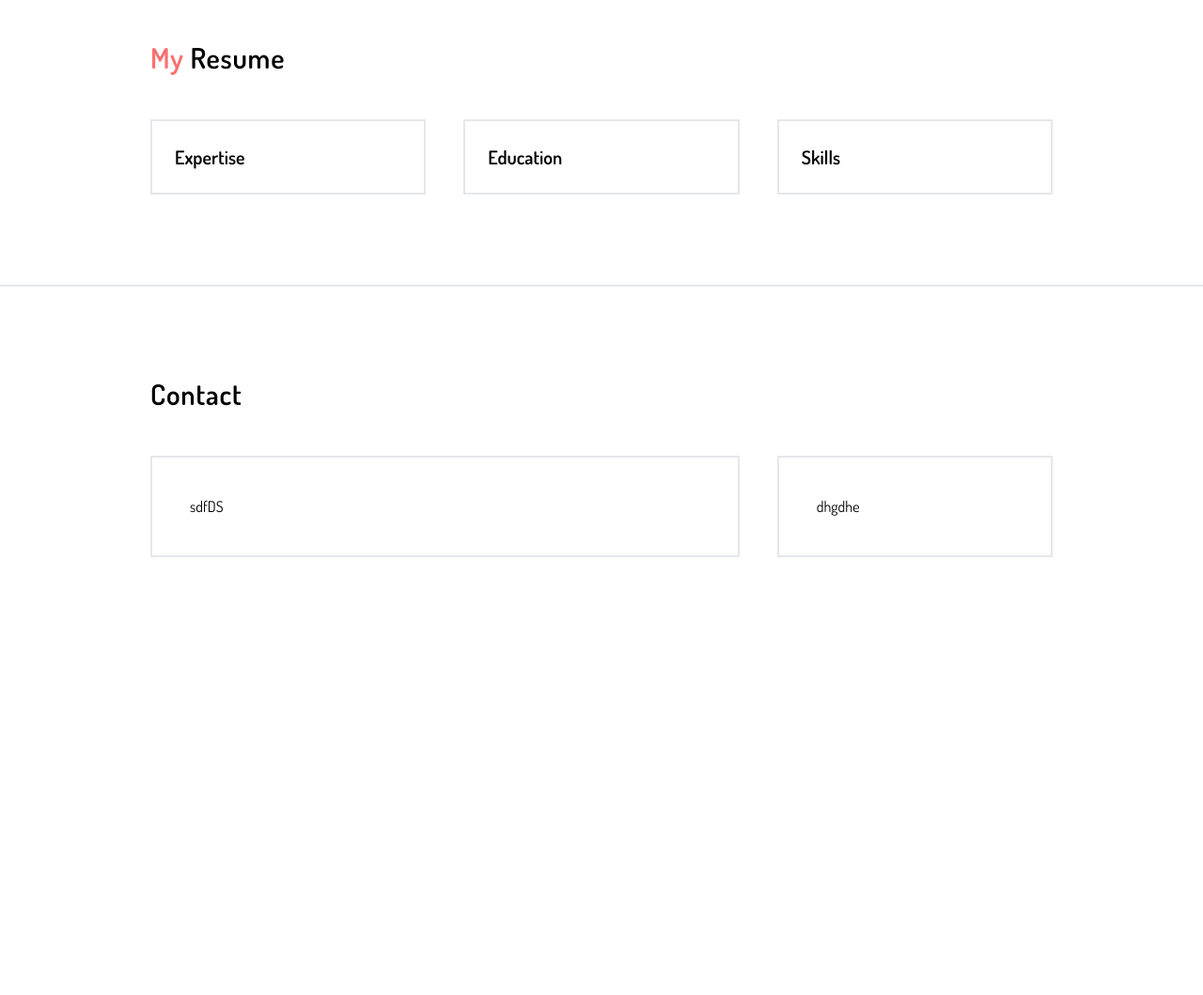
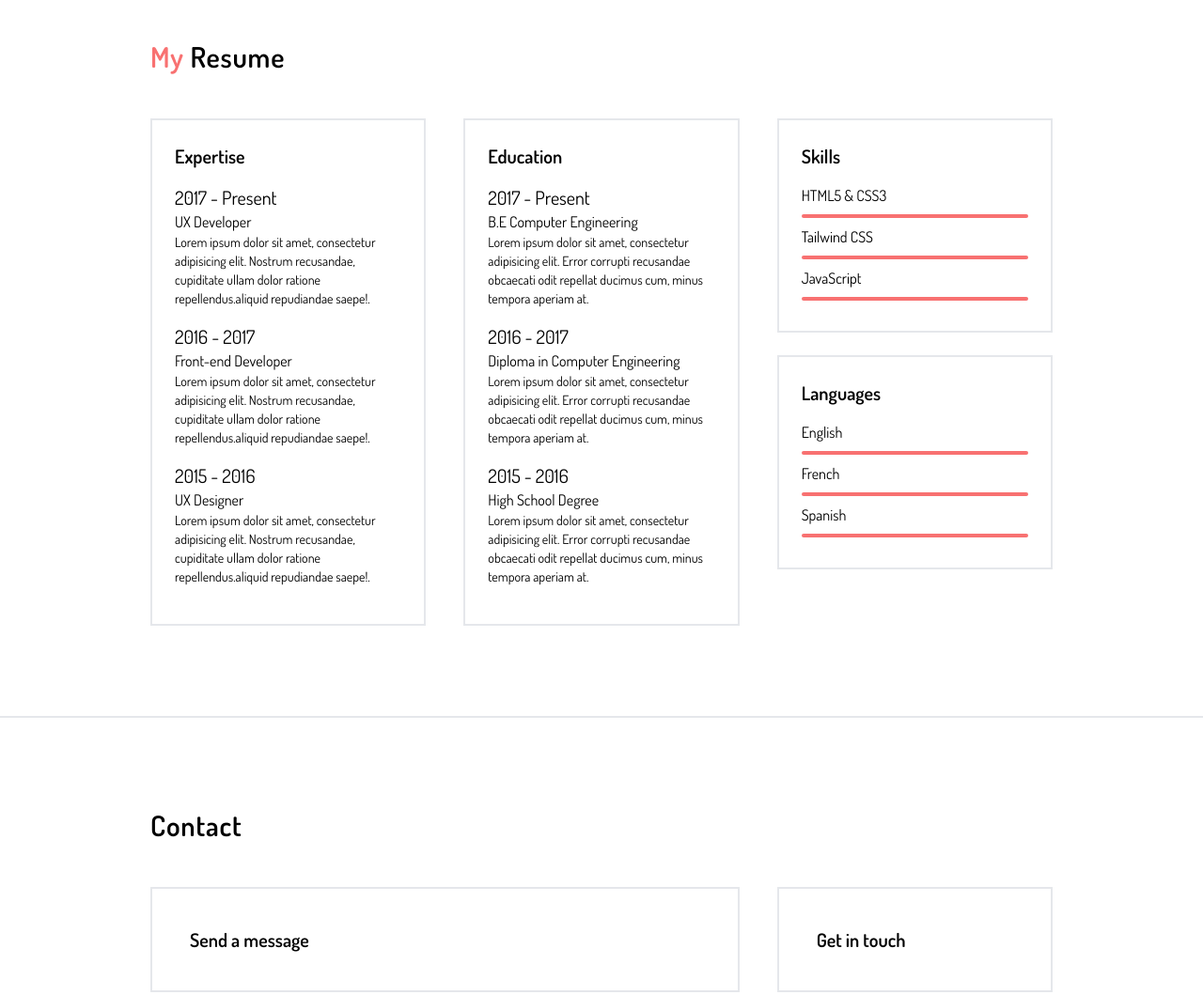
Before and after one commit to harigsr1998/Trial-Projects, a plain HTML site: page Portfolios/Portfolio 2/dist/index copy 1.html in a window 1280 px wide. Shown: the part 1160-2219 px from the top of the page at 94% size. Before the commit the page ends 1849 px from the top, so only its background shows below. Drawn offline with Linux system fonts and the light colour scheme.

Commit message:
Continue work on portfolio 2

```diff
--- a/Portfolios/Portfolio 2/dist/index copy 1.html
+++ b/Portfolios/Portfolio 2/dist/index copy 1.html
@@ -20,11 +20,11 @@
       </div>
 
       <header>
-        <div class="text-white mt-40 mx-40">
-          <h2 class="text-5xl">Hello, I am</h2>
-          <h1 class="text-9xl font-bold">John Doe</h1>
-          <h2 class="text-2xl tracking-wider">Frontend Designer | Developer</h2>
-          <div class="mt-8 mb-36 rounded-full bg-red-400 text-white px-3 py-1 inline-block">
+        <div class="text-white xl:mt-40 mt-32 xl:mx-40 mx-32">
+          <h2 class="xl:text-5xl text-3xl">Hello, I am</h2>
+          <h1 class="xl:text-9xl text-8xl font-bold">John Doe</h1>
+          <h2 class="xl:text-2xl text-xl tracking-wider">Frontend Designer | Developer</h2>
+          <div class=" xl:mt-8 mt-4 xl:mb-36 mb-28 rounded-full bg-red-400 px-3 py-1 inline-block">
             <svg xmlns="http://www.w3.org/2000/svg" fill="none" viewBox="0 0 24 24" stroke-width="1.5" stroke="currentColor" class="w-6 inline-block pr-1">
               <path stroke-linecap="round" stroke-linejoin="round" d="M6.72 13.829c-.24.03-.48.062-.72.096m.72-.096a42.415 42.415 0 0 1 10.56 0m-10.56 0L6.34 18m10.94-4.171c.24.03.48.062.72.096m-.72-.096L17.66 18m0 0 .229 2.523a1.125 1.125 0 0 1-1.12 1.227H7.231c-.662 0-1.18-.568-1.12-1.227L6.34 18m11.318 0h1.091A2.25 2.25 0 0 0 21 15.75V9.456c0-1.081-.768-2.015-1.837-2.175a48.055 48.055 0 0 0-1.913-.247M6.34 18H5.25A2.25 2.25 0 0 1 3 15.75V9.456c0-1.081.768-2.015 1.837-2.175a48.041 48.041 0 0 1 1.913-.247m10.5 0a48.536 48.536 0 0 0-10.5 0m10.5 0V3.375c0-.621-.504-1.125-1.125-1.125h-8.25c-.621 0-1.125.504-1.125 1.125v3.659M18 10.5h.008v.008H18V10.5Zm-3 0h.008v.008H15V10.5Z" />
             </svg>
@@ -34,7 +34,7 @@
       </header>
     </div>
 
-    <div class="shadow-lg sticky top-0">
+    <div class="shadow-lg sticky top-0 bg-white">
       <nav class="mx-40 flex justify-between text-xl font-bold relative bg-white">
         <div>
           <ul class="flex justify-start ml-4">
@@ -66,7 +66,7 @@
 
     <main>
       <article>
-        <div class="grid grid-cols-3 border border-b-2">
+        <div class="grid lg:grid-cols-3 grid-cols-1 border-b-2">
           <div class="p-14">
             <h2 class="text-3xl font-semibold pb-10">Who am I ?</h2>
             <h3 class="text-xl font-semibold pb-4">A Web Designer / Developer Located In Our Lovely Earth</h3>
@@ -104,24 +104,69 @@
 
       <article class="px-40 mt-24 pb-24 border-b-2">
         <h2 class="text-3xl font-semibold tracking-wide pb-12"><span class="text-red-400">My</span> Resume</h2>
-        <div class="grid grid-cols-3 gap-10">
+        <div class="grid lg:grid-cols-3  grid-cols-2 gap-10">
           <div class="border-2 p-6">
-            <div class="text-xl font-semibold">Expertise</div>
+            <h3 class="text-xl font-semibold">Expertise</h3>
+            <div class="my-4">
+              <h3 class="text-xl">2017 - Present</h3>
+              <h4>UX Developer</h4>
+              <p class="text-sm">Lorem ipsum dolor sit amet, consectetur adipisicing elit. Nostrum recusandae, cupiditate ullam dolor ratione repellendus.aliquid repudiandae saepe!.</p>
+            </div>
+            <div class="my-4">
+              <h3 class="text-xl">2016 - 2017</h3>
+              <h4>Front-end Developer</h4>
+              <p class="text-sm">Lorem ipsum dolor sit amet, consectetur adipisicing elit. Nostrum recusandae, cupiditate ullam dolor ratione repellendus.aliquid repudiandae saepe!.</p>
+            </div>
+            <div class="my-4">
+              <h3 class="text-xl">2015 - 2016</h3>
+              <h4>UX Designer</h4>
+              <p class="text-sm">Lorem ipsum dolor sit amet, consectetur adipisicing elit. Nostrum recusandae, cupiditate ullam dolor ratione repellendus.aliquid repudiandae saepe!.</p>
+            </div>
           </div>
           <div class="border-2 p-6">
-            <div class="text-xl font-semibold">Education</div>
+            <h3 class="text-xl font-semibold">Education</h3>
+            <div class="my-4">
+              <h3 class="text-xl">2017 - Present</h3>
+              <h4>B.E Computer Engineering</h4>
+              <p class="text-sm">Lorem ipsum dolor sit amet, consectetur adipisicing elit. Error corrupti recusandae obcaecati odit repellat ducimus cum, minus tempora aperiam at.</p>
+            </div>
+            <div class="my-4">
+              <h3 class="text-xl">2016 - 2017</h3>
+              <h4>Diploma in Computer Engineering</h4>
+              <p class="text-sm">Lorem ipsum dolor sit amet, consectetur adipisicing elit. Error corrupti recusandae obcaecati odit repellat ducimus cum, minus tempora aperiam at.</p>
+            </div>
+            <div class="my-4">
+              <h3 class="text-xl">2015 - 2016</h3>
+              <h4>High School Degree</h4>
+              <p class="text-sm">Lorem ipsum dolor sit amet, consectetur adipisicing elit. Error corrupti recusandae obcaecati odit repellat ducimus cum, minus tempora aperiam at.</p>
+            </div>
           </div>
-          <div class="border-2 p-6">
-            <div class="text-xl font-semibold">Skills</div>
+          <div>
+            <div class="border-2 p-6 mb-6">
+              <h3 class="text-xl font-semibold pb-4">Skills</h3>
+              <p>HTML5 & CSS3</p><div class="progress-bar"></div>
+              <p>Tailwind CSS</p><div class="progress-bar"></div>
+              <p>JavaScript</p><div class="progress-bar"></div>
+            </div>
+            <div class="border-2 p-6">
+              <h3 class="text-xl font-semibold pb-4">Languages</h3>
+              <p>English</p><div class="progress-bar"></div>
+              <p>French</p><div class="progress-bar"></div>
+              <p>Spanish</p><div class="progress-bar"></div>
+            </div>
           </div>
         </div>
       </article>
 
       <article class="mx-40 my-24">
         <h2 class="text-3xl font-semibold tracking-wide pb-12">Contact</h2>
-        <div class="grid grid-cols-3 gap-10">
-          <div class="col-span-2 border-2 p-10">sdfDS</div>
-          <div class="border-2 p-10">dhgdhe</div>
+        <div class="grid lg:grid-cols-3 grid-cols-1 gap-10">
+          <div class="lg:col-span-2 border-2 p-10">
+            <h3 class="text-xl font-semibold">Send a message</h3>
+          </div>
+          <div class="border-2 p-10">
+            <h3 class="text-xl font-semibold">Get in touch</h3>
+          </div>
         </div>
       </article>
     </main>
```
Also changed, not shown: Portfolios/Portfolio 2/dist/style.css.
